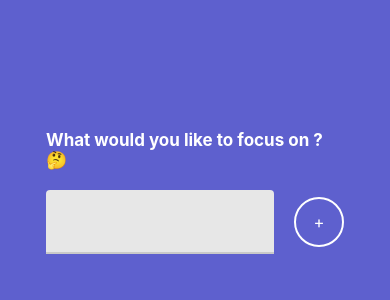
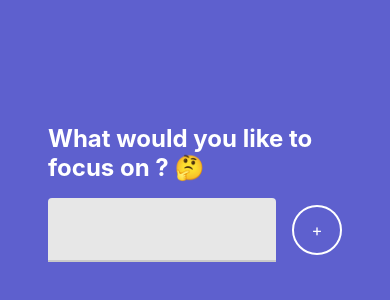
Before and after one commit to aureliasegarra/focusTimer, a React Native app: screen / in a window 390 px wide. Shown: the part 42-342 px from the top of the page. Built offline with nearby package versions, Linux system fonts and the light colour scheme.

Commit message:
:lipstick: updating css

```diff
--- a/App.js
+++ b/App.js
@@ -1,6 +1,7 @@
 import React, { useState } from 'react';
 import { View, Text, StyleSheet } from 'react-native';
 import { Focus } from './src/features/focus/Focus';
+import { colors } from './src/utils/colors';
 
 
 export default function App() {
@@ -20,7 +21,7 @@ export default function App() {
 const styles = StyleSheet.create({
   container: {
     flex: 1,
-    backgroundColor: '#5e60ce',
+    backgroundColor: colors.purple,
 
   },
 });
--- a/src/components/RoundedButton.js
+++ b/src/components/RoundedButton.js
@@ -1,5 +1,6 @@
 import React from "react";
 import  { TouchableOpacity, Text, StyleSheet } from "react-native";
+
 
 export const RoundedButton = ({
   style = {},
--- a/src/features/focus/Focus.js
+++ b/src/features/focus/Focus.js
@@ -2,6 +2,8 @@ import React, { useState } from 'react';
 import { View, Text, StyleSheet } from 'react-native';
 import { TextInput } from 'react-native-paper';
 import { RoundedButton } from '../../components/RoundedButton';
+import { fontSizes, spacing } from '../../utils/sizes';
+import { colors } from '../../utils/colors';
 
 export const Focus = ({ addSubject }) => {
 const [tmpItem, setTmpItem] = useState(null);
@@ -12,7 +14,7 @@ const [tmpItem, setTmpItem] = useState(null);
         <Text style={styles.title}>What would you like to focus on ? 🤔</Text>
         <View style={styles.inputContainer}>
           <TextInput
-            style={{ flex: 1, marginRight: 20 }}
+            style={{ flex: 1, marginRight: spacing.md }}
             onSubmitEditing={
               ({nativeEvent}) => {
                 setTmpItem
@@ -34,20 +36,20 @@ const [tmpItem, setTmpItem] = useState(null);
 const styles = StyleSheet.create({
   container: {
     flex: 1,
-    padding: 30,
+    padding: spacing.xl,
   },
   titleContainer: {
     flex: 0.5,
-    padding: 16,
+    padding: spacing.md,
     justifyContent: 'center',
   },
   title: {
-    color: 'white',
+    color: colors.white,
     fontWeight: 'bold',
-    fontSize: 17,
+    fontSize: fontSizes.lg,
   },
   inputContainer: {
-    paddingTop: 20,
+    paddingTop: spacing.md,
     flexDirection: 'row',
     justifyContent: 'center',
     alignItems:'center',
--- /dev/null
+++ b/src/utils/colors.js
@@ -0,0 +1,4 @@
+export const colors = {
+    purple: '#5e60ce',
+    white: '#fff',
+}
--- /dev/null
+++ b/src/utils/sizes.js
@@ -0,0 +1,17 @@
+export const fontSizes = {
+    sm: 8,
+    md: 16,
+    lg: 24,
+    xl: 32,
+    xxl: 40,
+    xxxxl: 80
+}
+
+export const spacing = {
+    sm: 8,
+    md: 16,
+    lg: 24,
+    xl: 32,
+    xxl: 40,
+    xxxxl: 80
+}
```
